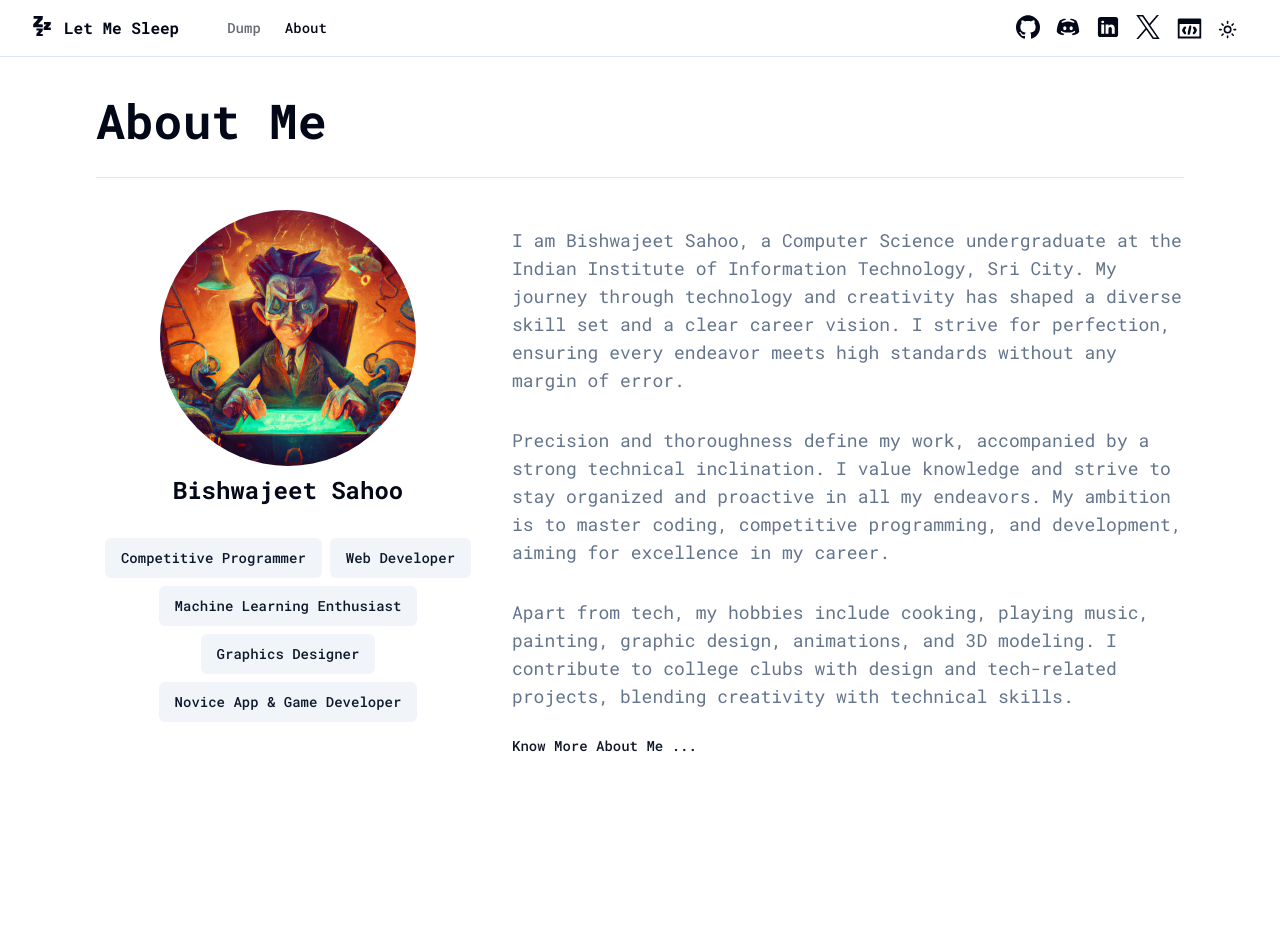
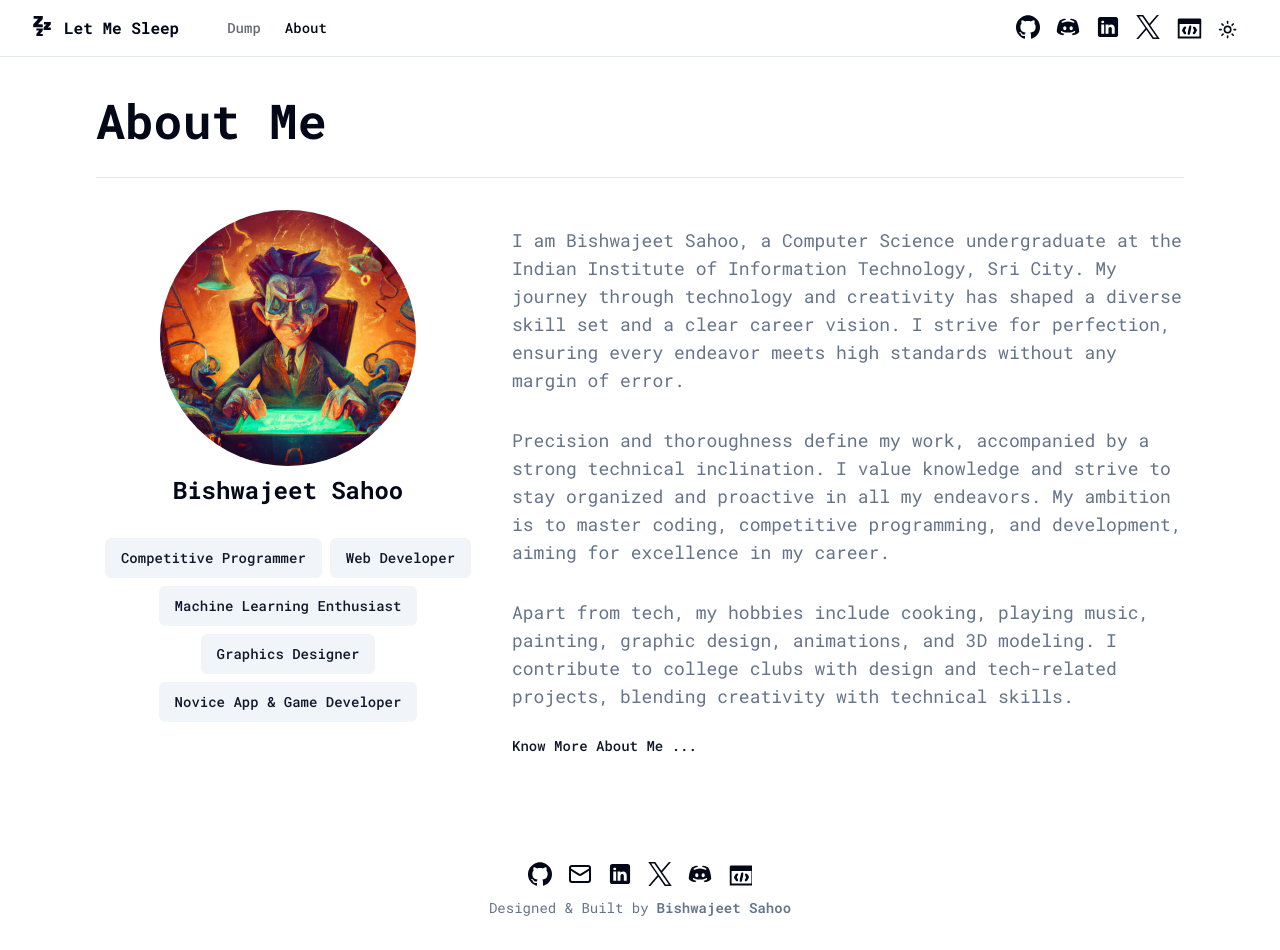
Before and after one commit to SahooBishwajeet/let-me-sleep, a Next.js app: page /about in a window 1280 px wide. Before the commit the page ends 806 px from the top, so only its background shows below. Built offline with nearby package versions, Linux system fonts and the light colour scheme; no server answers.

Commit message:
Add site footer

```diff
--- a/app/layout.tsx
+++ b/app/layout.tsx
@@ -5,6 +5,7 @@ import { cn } from "@/lib/utils";
 import { SiteHeader } from "@/components/site-header";
 import { Providers } from "@/components/providers";
 import { siteConfig } from "@/config/site";
+import { SiteFooter } from "@/components/site-footer";
 
 const inter = Inter({ subsets: ["latin"], variable: "--font-sans" });
 
@@ -44,6 +45,7 @@ export default function RootLayout({
           <div className="relative flex min-h-dvh flex-col bg-background">
             <SiteHeader />
             <main className="flex-1">{children}</main>
+            <SiteFooter />
           </div>
         </Providers>
       </body>
--- /dev/null
+++ b/components/site-footer.tsx
@@ -0,0 +1,50 @@
+import { siteConfig } from "@/config/site";
+import { Mail } from "lucide-react";
+import { Icons } from "./icons";
+
+export function SiteFooter() {
+    return (
+        <footer>
+            <div className="mb-6 mt-14 flex flex-col items-center">
+                <div className="mb-3 flex space-x-4">
+                    <a href={siteConfig.links.repo} target="_blank" rel="noreferrer">
+                        <span className="sr-only">GitHub Repo</span>
+                        <Icons.gitHub className="w-6 h-6" />
+                    </a>
+
+                    <a href="mailto:bishwajeet.s22@iiits.in" target="_blank" rel="noreferrer">
+                        <span className="sr-only">Email</span>
+                        <Mail className="w-6 h-6" />
+                    </a>
+
+                    <a href={siteConfig.links.linkedin} target="_blank" rel="noreferrer">
+                        <span className="sr-only">LinkedIn</span>
+                        <Icons.linkedIn className="w-6 h-6" />
+                    </a>
+
+                    <a href={siteConfig.links.twitter} target="_blank" rel="noreferrer">
+                        <span className="sr-only">Twitter</span>
+                        <Icons.twitter className="w-6 h-6" />
+                    </a>
+
+                    <a href={siteConfig.links.discord} target="_blank" rel="noreferrer">
+                        <span className="sr-only">Discord</span>
+                        <Icons.discord className="w-6 h-6" />
+                    </a>
+
+                    <a href={siteConfig.links.portfolio} target="_blank" rel="noreferrer">
+                        <span className="sr-only">Portfolio</span>
+                        <Icons.portfolio className="w-6 h-6" />
+                    </a>
+                </div>
+
+                    <div className="mb-2 flex space-x-2 text-sm text-muted text-muted-foreground">
+                        <span>Designed & Built by</span>
+                        <a href={siteConfig.links.github} target="_blank" rel="noreferrer" className="font-semibold">
+                            {siteConfig.author}
+                        </a>
+                    </div>
+            </div>
+        </footer>
+    );
+}
```
